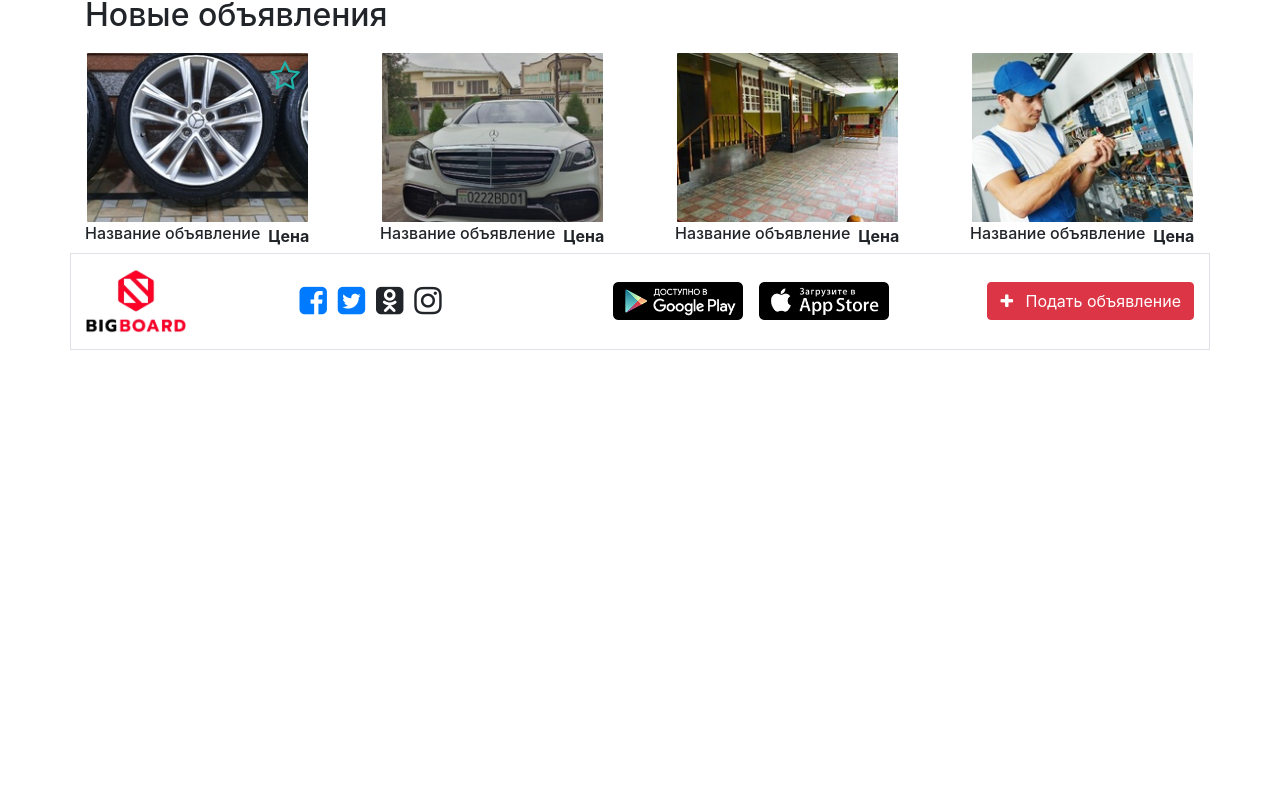
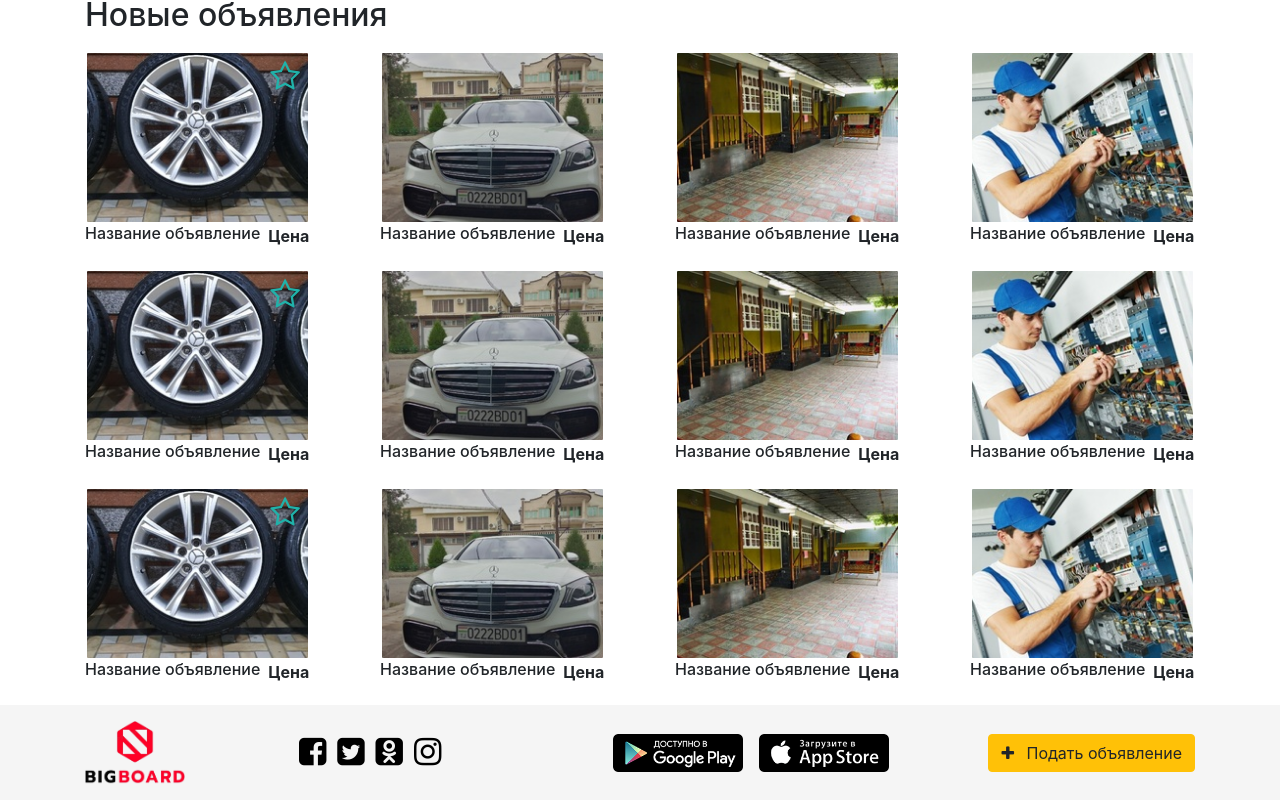
Before and after one commit to kosimbekGH/big-board, an Angular app: page / in a window 1280 px wide. Shown: the part 290-1090 px from the top of the page. Before the commit the page ends 800 px from the top, so only its background shows below. Built offline with nearby package versions, Linux system fonts and the light colour scheme.

Commit message:
Работа над футером

```diff
--- a/src/app/components/footer/footer.component.html
+++ b/src/app/components/footer/footer.component.html
@@ -1,15 +1,16 @@
-<header class="header-bg">
-  <div class=" container d-flex justify-content-between border align-items-center py-3">
+<footer class="footer-bg mt-3 align-items-end  ">
+
+  <div class=" container d-flex justify-content-between  align-items-center py-3 ">
 
     <div routerLink="/">
       <img class="logo-size cursor-pointer" src="../../../assets/img/logo.png"alt="LOGO">
     </div>
 
     <div>
-      <a href="facebook.com"> <span class="fa fa-facebook-square fa-2x col-2 cursor-pointer"></span></a>
+      <a href="facebook.com"> <span class=" fa fa-facebook-square fa-2x col-2 cursor-pointer"></span></a>
       <a href="twitter.com"><span  class="fa fa-twitter-square fa-2x col-2 cursor-pointer"></span></a>
-      <span  class="fa fa-odnoklassniki-square fa-2x col-2 cursor-pointer"></span>
-      <span  class="fa fa-instagram fa-2x col-2 cursor-pointer"></span>
+      <a href="ok.ru"> <span  class="fa fa-odnoklassniki-square fa-2x col-2 cursor-pointer"></span></a>
+      <a href="instagram.com"> <span  class="fa fa-instagram fa-2x col-2 cursor-pointer"></span></a>
     </div>
 
     <div><img class="pic-size mr-3" src="../../../assets/img/google-play.png" alt="">
@@ -18,13 +19,11 @@
 
 
     <a routerLink="/new-ad">
-      <button class="btn btn-danger">
+      <button class="btn btn-warning">
         <span class="fa fa-plus mr-2"></span>
         Подать объявление
       </button>
     </a>
 
-
-
   </div>
-</header>
+</footer>
--- a/src/app/components/footer/footer.component.scss
+++ b/src/app/components/footer/footer.component.scss
@@ -9,4 +9,5 @@
 }
 .cursor-pointer{
   cursor: pointer;
+  color: black;
 }
--- a/src/app/pages/ad/components/ad-list/ad-list.component.html
+++ b/src/app/pages/ad/components/ad-list/ad-list.component.html
@@ -127,6 +127,97 @@
           </div>
         </div>
 
+  </div>
+
+  <div class="d-flex justify-content-between mt-3">
+
+
+    <div routerLink="/ad-detail" class="cursor-pointer position-relative">
+      <img src="../../../../../assets/img/1.jpg" alt=""
+           class=" pic-size">
+      <div class="d-flex title-hover">
+        <h6 class="mr-2 ">Название объявление</h6>
+        <span class="font-weight-bold">Цена</span>
+      </div>
+      <span routerLink="/favorite" class=" fa fa-star-o  fa-2x star-position "></span>
+    </div>
+
+
+    <div routerLink="/ad-detail" class="cursor-pointer">
+      <img src="../../../../../assets/img/2.jpg" alt=""
+           class=" pic-size">
+      <div class="d-flex title-hover">
+        <h6 class="mr-2 ">Название объявление</h6>
+        <span class="font-weight-bold">Цена</span>
+      </div>
+    </div>
+
+
+    <div routerLink="/ad-detail" class="cursor-pointer">
+      <img src="../../../../../assets/img/3.jpg" alt=""
+           class=" pic-size">
+      <div class="d-flex title-hover">
+        <h6 class="mr-2 ">Название объявление</h6>
+        <span class="font-weight-bold">Цена</span>
+      </div>
+    </div>
+
+
+    <div routerLink="/ad-detail" class="cursor-pointer">
+      <img src="../../../../../assets/img/4.jpg" alt=""
+           class=" pic-size">
+      <div class="d-flex title-hover">
+        <h6 class="mr-2 ">Название объявление</h6>
+        <span class="font-weight-bold">Цена</span>
+      </div>
+    </div>
+
+
+  </div>
+
+  <div class="d-flex justify-content-between mt-3">
+
+
+    <div routerLink="/ad-detail" class="cursor-pointer position-relative">
+      <img src="../../../../../assets/img/1.jpg" alt=""
+           class=" pic-size">
+      <div class="d-flex title-hover">
+        <h6 class="mr-2 ">Название объявление</h6>
+        <span class="font-weight-bold">Цена</span>
+      </div>
+      <span routerLink="/favorite" class=" fa fa-star-o  fa-2x star-position "></span>
+    </div>
+
+
+    <div routerLink="/ad-detail" class="cursor-pointer">
+      <img src="../../../../../assets/img/2.jpg" alt=""
+           class=" pic-size">
+      <div class="d-flex title-hover">
+        <h6 class="mr-2 ">Название объявление</h6>
+        <span class="font-weight-bold">Цена</span>
+      </div>
+    </div>
+
+
+    <div routerLink="/ad-detail" class="cursor-pointer">
+      <img src="../../../../../assets/img/3.jpg" alt=""
+           class=" pic-size">
+      <div class="d-flex title-hover">
+        <h6 class="mr-2 ">Название объявление</h6>
+        <span class="font-weight-bold">Цена</span>
+      </div>
+    </div>
+
+
+    <div routerLink="/ad-detail" class="cursor-pointer">
+      <img src="../../../../../assets/img/4.jpg" alt=""
+           class=" pic-size">
+      <div class="d-flex title-hover">
+        <h6 class="mr-2 ">Название объявление</h6>
+        <span class="font-weight-bold">Цена</span>
+      </div>
+    </div>
+
 
   </div>
 </div>
--- a/src/app/pages/profile/components/login/login.component.html
+++ b/src/app/pages/profile/components/login/login.component.html
@@ -1,6 +1,6 @@
 <div class="container">
 
-  <div class="" >
+  <div class="">
     <h1><span (click)="hideReg()" class="cursor-pointer ">Регистрация/Войти</span></h1>
     <div>
 
@@ -59,3 +59,5 @@
 
       </ng-template>
     </div>
+  </div>
+</div>
```
Lines whose indentation alone changed are shown as unchanged.
